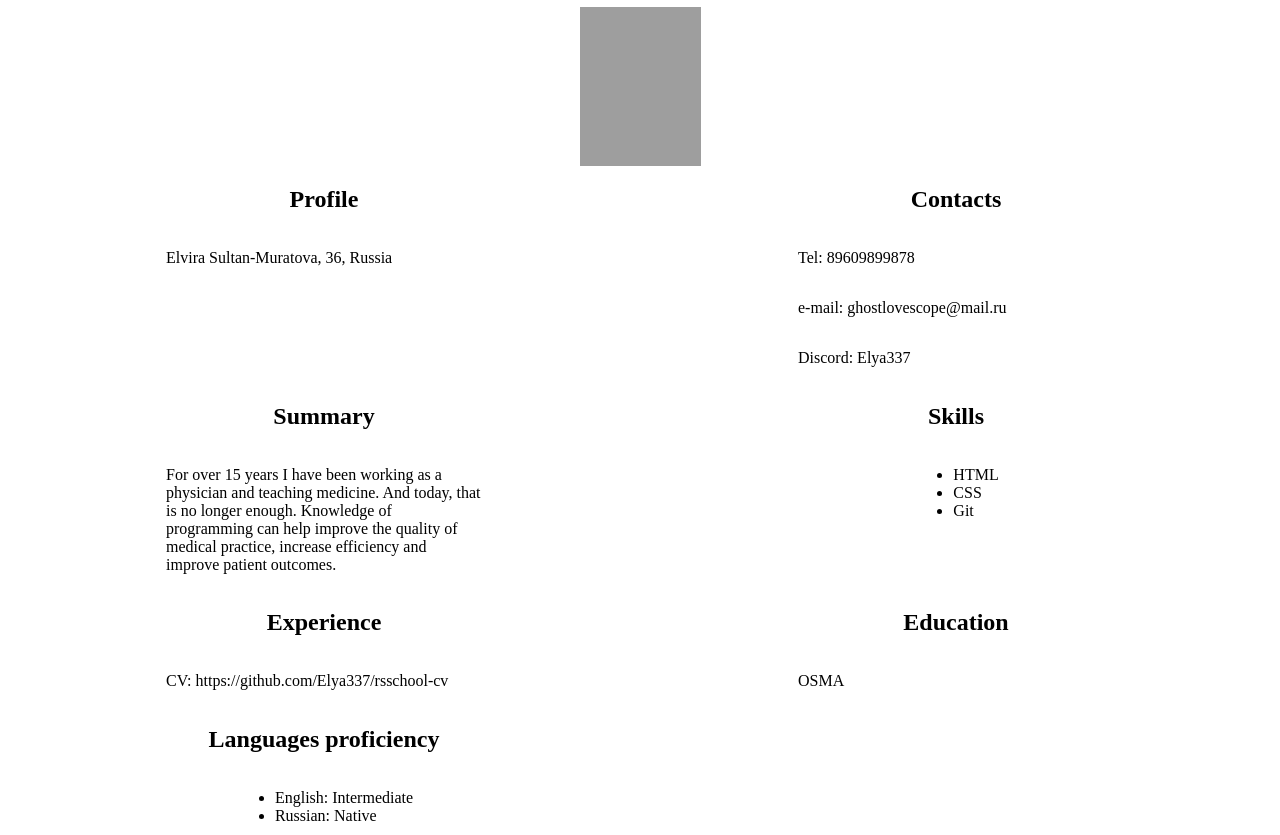
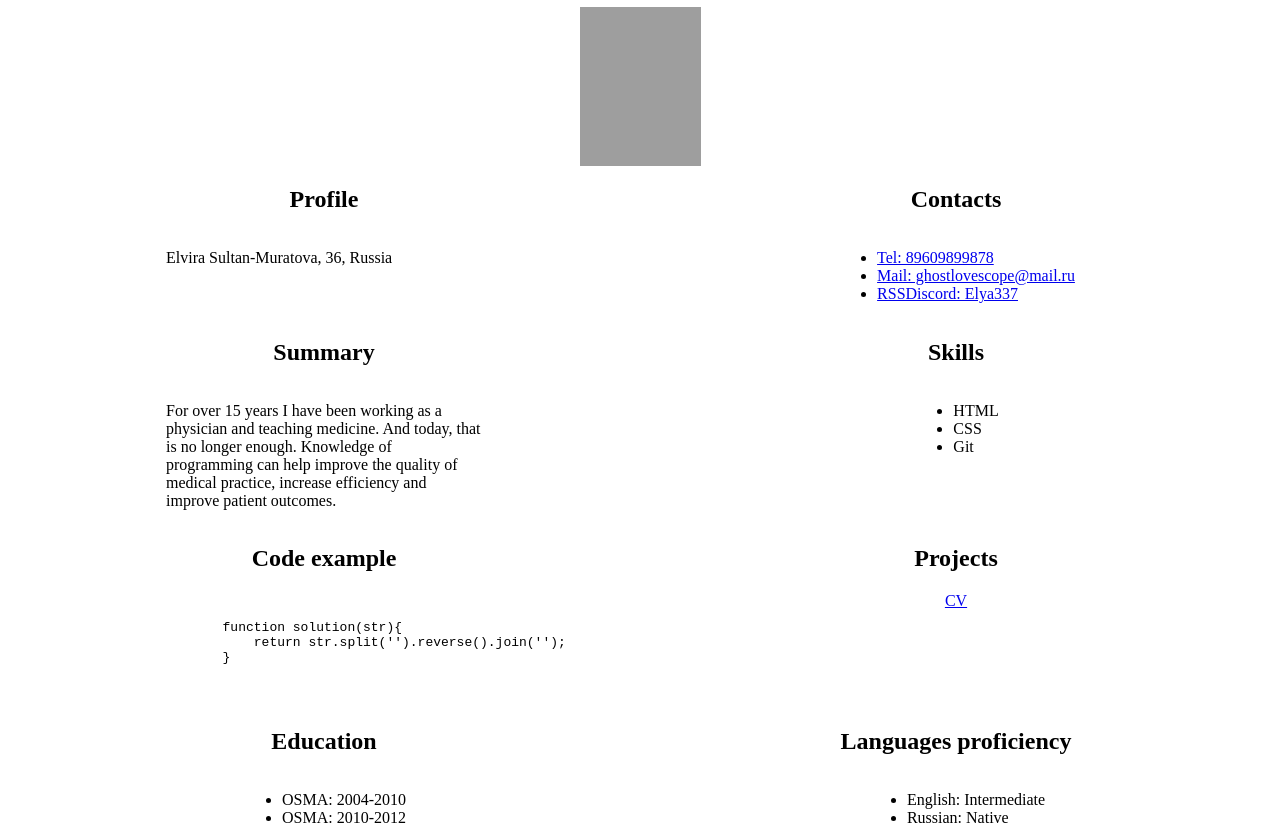
Before and after one commit to Elya337/rsschool-cv, a plain HTML site: page index.html in a window 1280 px wide. Shown: the part 163-998 px from the top of the page. Drawn offline with Linux system fonts and the light colour scheme; grey boxes are pictures that could not be loaded.

Commit message:
refactor: change paragraphs to lists

```diff
--- a/index.html
+++ b/index.html
@@ -12,7 +12,8 @@
             <li class="nav-item"><a href="#contacts" class="nav-link">Contacts</a></li>
             <li class="nav-item"><a href="#summary" class="nav-link">Summary</a></li>
             <li class="nav-item"><a href="#skills" class="nav-link">Skills</a></li>
-            <li class="nav-item"><a href="#experience" class= "nav-link">Experience</a></li>
+            <li class="nav-item"><a href="#code" class="nav-link">Code</a></li>
+            <li class="nav-item"><a href="#projects" class= "nav-link">Projects</a></li>
             <li class="nav-item"><a href="#education" class="nav-link">Education</a></li>
             <li class="nav-item"><a href="#languages" class="nav-link">Languages</a></li>
         </ul>
@@ -36,15 +37,17 @@
             <h2>
                 Contacts
             </h2>
-            <p>
-                Tel: 89609899878
-            </p>
-            <p>
-                e-mail: ghostlovescope@mail.ru
-            </p>
-            <p>
-                Discord: Elya337
-            </p>
+            <ul>
+              <li>
+                <a href="tel:1234567890">Tel: 89609899878</a>
+              </li>
+              <li>
+                <a href="mailto:ghostlovescope@mail.ru">Mail: ghostlovescope@mail.ru</a>
+              </li>
+              <li>
+                <a href="https://discordapp.com/users/1254828538637320265/">RSSDiscord: Elya337</a>
+              </li>
+            </ul>
         </section>
         <section class="section" id="summary">
         <h2>
@@ -64,21 +67,36 @@
                 <li>Git</li>
             </ul>
         </section>
+        <section class="section" id="code">
+            <h2>
+                Code example
+            </h2>
+            <pre>
+                <code>
+                    function solution(str){
+                        return str.split('').reverse().join('');
+                    }
+                </code>
+            </pre>
+        </section>
         <section class="section" id="experience">
             <h2>
-                Experience
+                Projects
             </h2>
-            <p>
-                CV: https://github.com/Elya337/rsschool-cv
-            </p>
+            <a href="https://github.com/Elya337/rsschool-cv">CV</a>
         </section>
         <section class="section" id="education">
             <h2>
                 Education
             </h2>
-            <p>
-                OSMA
-            </p>
+            <ul>
+                <li>
+                    OSMA: 2004-2010
+                </li>
+                <li>
+                    OSMA: 2010-2012
+                </li>
+            </ul>
         </section>
         <section class="section" id="languages">
             <h2>
```
